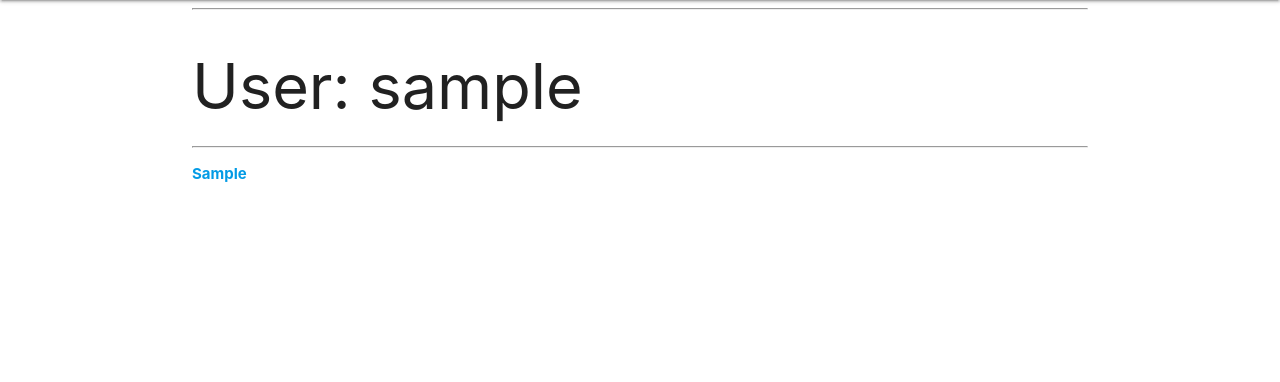
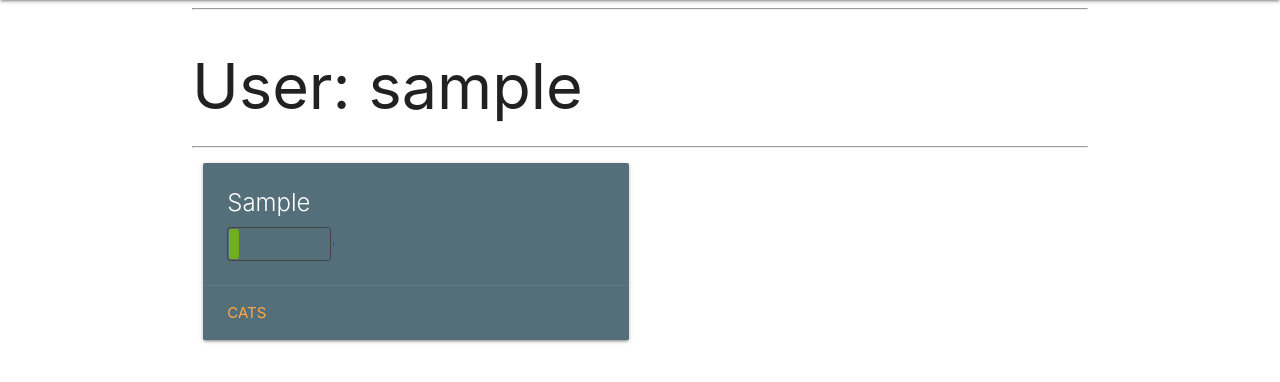
Before and after one commit to afeser/Smart-Cat-Feeding-System, a Flask app: a page that uses web/app/templates/base.html in a window 1280 px wide. Shown: the part 64-446 px from the top of the page. Run offline with Flask 2, Linux system fonts and the light colour scheme; a user stored in the database is signed in; tables that the repository leaves empty hold one stand-in row (values such as "Sample post").

Commit message:
add battery indicator

```diff
--- a/web/app/models.py
+++ b/web/app/models.py
@@ -31,10 +31,10 @@ class Device(db.Model):
         self.location = location
 
     def set_battery(self, battery):
-        self.battery = battery
+        self.battery_percentage = battery
 
     def set_food_level(self, food_level):
-        self.food_level = food_level
+        self.food_percentage = food_level
 
     def __repr__(self):
         return '<Device {}>'.format(self.location)
--- a/web/app/templates/base.html
+++ b/web/app/templates/base.html
@@ -13,6 +13,41 @@
         {% else %}
         <title>Felerest</title>
         {% endif %}
+
+        <style>
+        .batteryContainer {
+  display: -webkit-box;
+  display: -moz-box;
+  display: -ms-flexbox;
+  display: -webkit-flex;
+  display: flex;
+  flex-direction: row;
+  align-items: center;
+}
+
+.batteryOuter {
+  border-radius: 3px;
+  border: 1px solid #444;
+  padding: 1px;
+  width: 104px;
+  height: 34px;
+}
+
+.batteryBump {
+  border-radius: 2px;
+  background-color: #444;
+  margin: 2px;
+  width: 1px;
+  height: 3px;
+}
+
+#batteryLevel {
+  border-radius: 2px;
+  background-color: #73AD21;
+  height: 30px;
+}
+
+        </style>
     </head>
     <body>
 
--- a/web/app/templates/device.html
+++ b/web/app/templates/device.html
@@ -2,7 +2,10 @@
 
 {% block content %}
     <h1>User: {{ current_user.username }}</h1>
-    <h2>Device: {{ device.location }}</h2>
+    <h2><div class="batteryContainer">
+      <div class="batteryOuter"><div id="batteryLevel" style="width:{{ device.battery_percentage }}px"></div></div>
+      <div class="batteryBump"></div> Device: {{ device.location }}
+    </div></h2>
     <hr>
     {% for cat in cats %}
     <p>
--- a/web/app/templates/user.html
+++ b/web/app/templates/user.html
@@ -4,11 +4,21 @@
     <h1>User: {{ current_user.username }}</h1>
     <hr>
     {% for device in devices %}
-    <p>
-    <b><a href="{{ url_for('device', username=current_user.username, device_id=device_ids[loop.index0]) }}">{{ device.location }}</a><b>
-      <p class="battery">
-    <b class="battery-level" style="height:{{ device.battery_percentage }}%;"></b>
-  </p>
-    </p>
+  <div class="row">
+    <div class="col s12 m6">
+      <div class="card blue-grey darken-1">
+        <div class="card-content white-text">
+          <span class="card-title">{{ device.location }}</span>
+          <div class="batteryContainer">
+            <div class="batteryOuter"><div id="batteryLevel" style="width:{{ device.battery_percentage }}px"></div></div>
+            <div class="batteryBump"></div>
+          </div>
+        </div>
+        <div class="card-action">
+          <a href="{{ url_for('device', username=current_user.username, device_id=device_ids[loop.index0]) }}">Cats</a>
+        </div>
+      </div>
+    </div>
+  </div>
     {% endfor %}
 {% endblock %}
```
Also changed, not shown: web/app.db.
